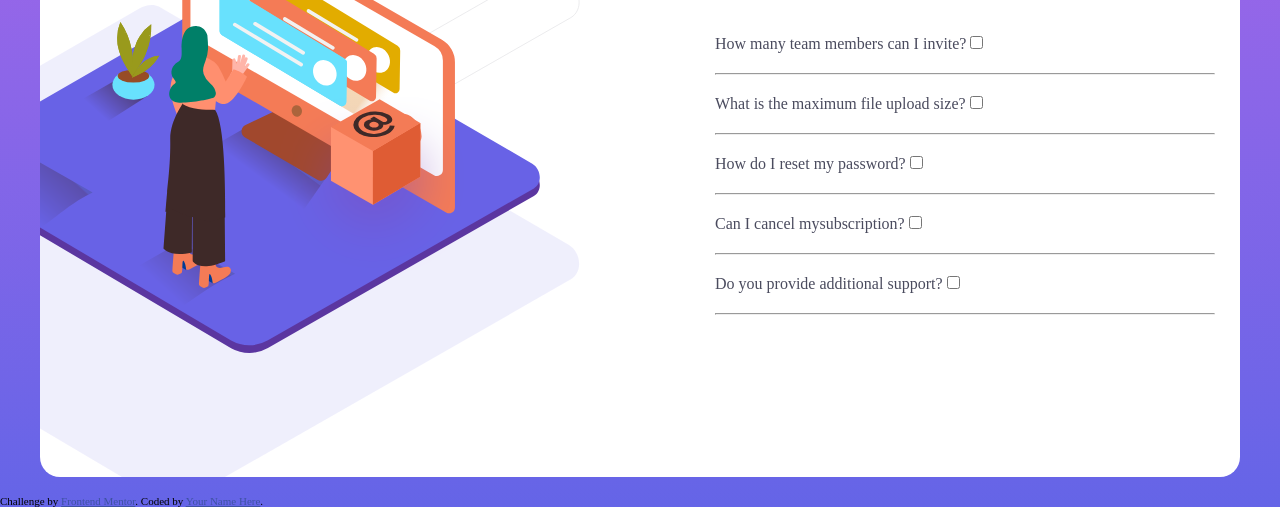
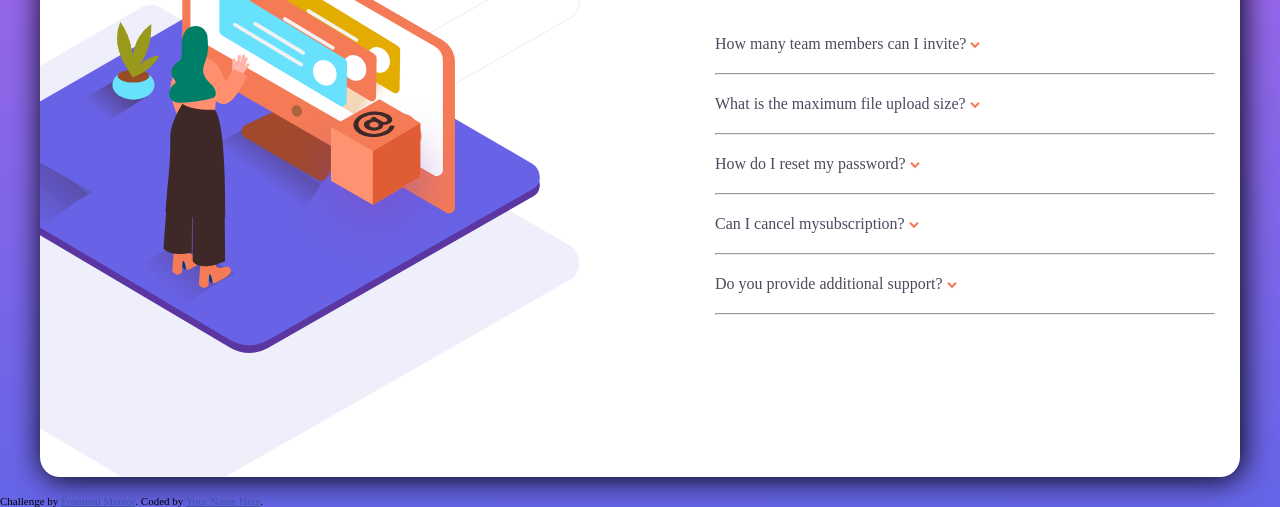
Before and after one commit to LucasHenrique98/frontendmentor-challenge-faq-card, a plain HTML site: page index.html in a window 1280 px wide. Shown: the part 293-800 px from the top of the page. Drawn offline with Linux system fonts and the light colour scheme; a web font is replaced by a local one.

Commit message:
Adding icons to checkboxes

```diff
--- a/index.html
+++ b/index.html
@@ -29,31 +29,31 @@
         </div>
         <div class="questions">
           <div class="questionCard">
-            How many team members can I invite? <input class="checkbox1" type="checkbox"><br>
+            How many team members can I invite? <label for="checkbox1"><img src="./images/icon-arrow-down.svg" alt=""></label> <input id="checkbox1" type="checkbox"><br>
             <p class="response1"></p>
           </div>
 
           <hr>
           <div class="questionCard">
-            What is the maximum file upload size? <input class="checkbox2" type="checkbox"><br>
+            What is the maximum file upload size? <label for="checkbox2"><img src="./images/icon-arrow-down.svg" alt=""></label> <input id="checkbox2" type="checkbox"><br>
             <p class="response2"></p>
           </div>
 
           <hr>
           <div class="questionCard">
-            How do I reset my password? <input class="checkbox3" type="checkbox"><br>
+            How do I reset my password? <label for="checkbox3"><img src="./images/icon-arrow-down.svg" alt=""></label> <input id="checkbox3" type="checkbox"><br>
             <p class="response3"></p>
           </div>
 
           <hr>
           <div class="questionCard">
-            Can I cancel mysubscription? <input class="checkbox4" type="checkbox"><br>
+            Can I cancel mysubscription? <label for="checkbox4"><img src="./images/icon-arrow-down.svg" alt=""></label> <input id="checkbox4" type="checkbox"><br>
             <p class="response4"></p>
           </div>
 
           <hr>
           <div class="questionCard">
-            Do you provide additional support? <input class="checkbox5" type="checkbox"><br>
+            Do you provide additional support? <label for="checkbox5"><img src="./images/icon-arrow-down.svg" alt=""></label> <input id="checkbox5" type="checkbox"><br>
             <p class="response5"></p>
           </div>
 
--- a/index.js
+++ b/index.js
@@ -1,21 +1,25 @@
 window.addEventListener('load', () => {
   const span1 = document.querySelector('.response1');
-  const checkbox1 = document.querySelector('.checkbox1');
+  const checkbox1 = document.querySelector('#checkbox1');
 
   const span2 = document.querySelector('.response2');
-  const checkbox2 = document.querySelector('.checkbox2');
+  const checkbox2 = document.querySelector('#checkbox2');
 
   const span3 = document.querySelector('.response3');
-  const checkbox3 = document.querySelector('.checkbox3');
+  const checkbox3 = document.querySelector('#checkbox3');
 
   const span4 = document.querySelector('.response4');
-  const checkbox4 = document.querySelector('.checkbox4');
+  const checkbox4 = document.querySelector('#checkbox4');
 
   const span5 = document.querySelector('.response5');
-  const checkbox5 = document.querySelector('.checkbox5');
+  const checkbox5 = document.querySelector('#checkbox5');
 
   checkbox1.addEventListener('change', () => {
     if (checkbox1.checked) {
+      checkbox2.checked = false;
+      checkbox3.checked = false;
+      checkbox4.checked = false;
+      checkbox5.checked = false;
       span1.textContent =
         'You can invite up to 2 additional users on the Free plan. There is no limit on team members for the Premium plan.';
     } else {
--- a/style.css
+++ b/style.css
@@ -41,12 +41,21 @@ body {
   flex-direction: row;
   justify-content: flex-end;
   align-items: center;
+
+  box-shadow: 2px 2px 30px black;
 }
 .img {
   position: absolute;
   left: 280px;
   top: 390px;
   z-index: 2;
+}
+#checkbox1,
+#checkbox2,
+#checkbox3,
+#checkbox4,
+#checkbox5 {
+  display: none;
 }
 
 .questionCard {
```
